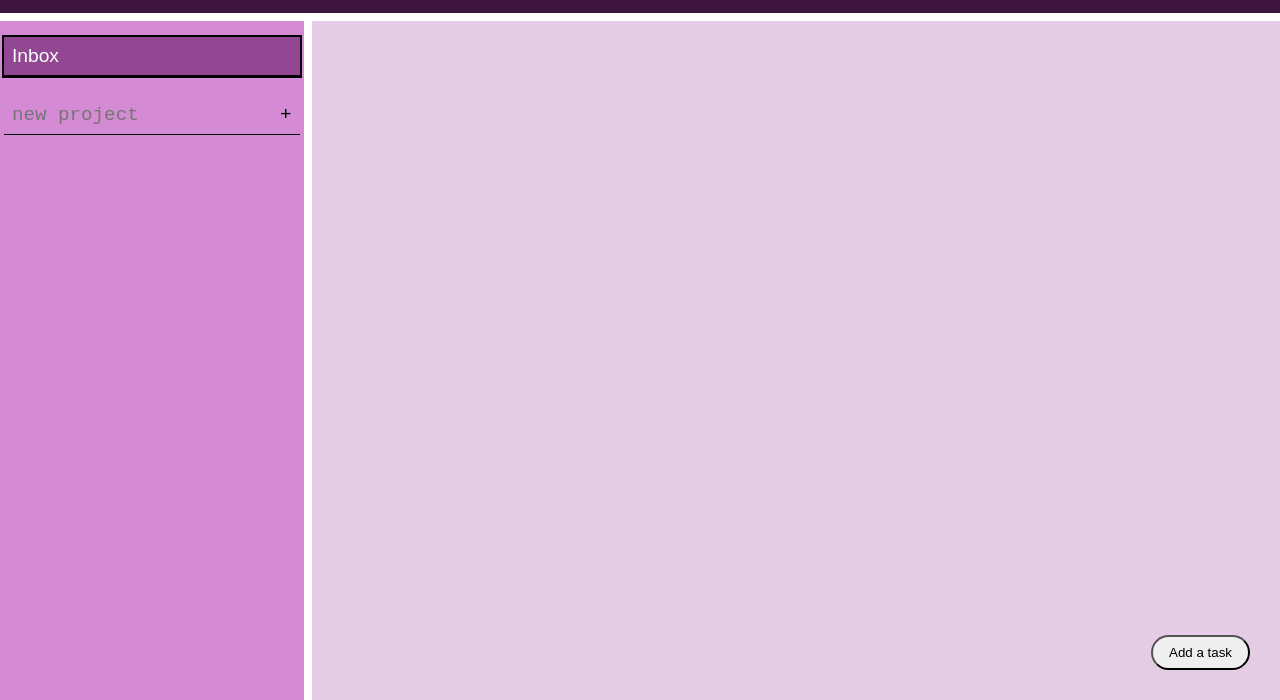
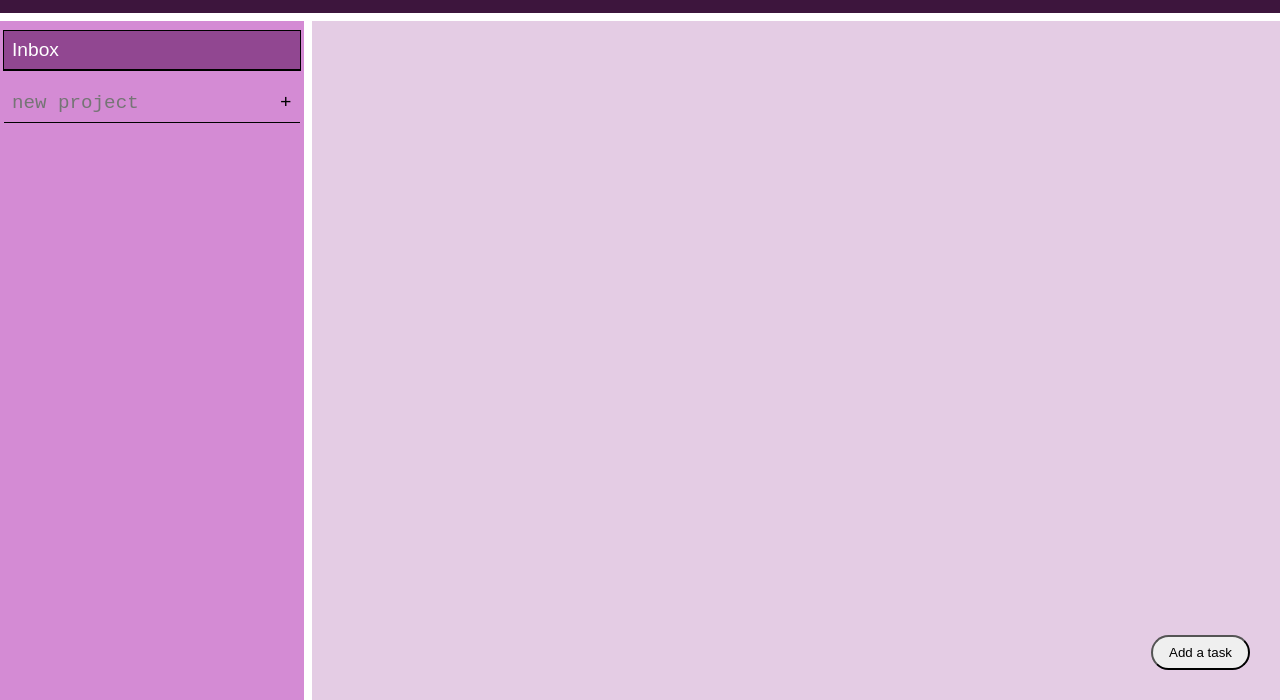
Before and after one commit to himanshi223/to-do-app, a website built with webpack: page src/template.html in a window 1280 px wide. Both pictures are taken after a click on the button "Inbox". Shown: the part 100-800 px from the top of the page. Built offline with nearby package versions, Linux system fonts and the light colour scheme; a web font is replaced by a local one.

Commit message:
Improve the mechanism to select projects
Tried to make the projects a tabbing system

```diff
--- a/src/add-form.js
+++ b/src/add-form.js
@@ -3,6 +3,5 @@ import createAddForm from "./create-form.js";
 
 export default function displayForm(){
     const dialog = document.querySelector("#add-task-dialog");
-    createAddForm();
     dialog.showModal();
 }
--- a/src/create-form.js
+++ b/src/create-form.js
@@ -1,9 +1,10 @@
 import { addTodo } from "./add-todo.js";
-import {getProjects} from "./projectManager.js";
+import { getProjects } from "./projectManager.js";
 
 export default function createAddForm(projectId){
     const dialog = document.querySelector("#add-task-dialog");
     dialog.textContent = "";
+
     const form = document.createElement("form");
     form.id = "add-task-form";
     form.classList.add("add-task-form");
@@ -27,7 +28,7 @@ export default function createAddForm(projectId){
         fieldContainer.classList.add("container");
         const fieldLabel = document.createElement("label");
         fieldLabel.textContent = field +"(required)";
-        fieldLabel.for = field;
+        fieldLabel.htmlFor = field;
         const fieldInput = document.createElement("input");
         fieldInput.id=field;
         fieldInput.type=type;
@@ -62,12 +63,13 @@ export default function createAddForm(projectId){
     projectLabel.textContent = "Project";
     const projectInput = document.createElement("select");
     projectInput.id = "project";
+
     const projectOptions = getProjects();
     projectOptions.forEach((element,key)=>{
         projectInput[key] = new Option(element.title,element.id);
-        console.log(projectId, element.key);
         if(projectId === element.key)
             projectInput.selectedIndex = key;
+        console.log(projectInput.selectedIndex, projectId, element.key)
     })
     projectContainer.appendChild(projectLabel);
     projectContainer.appendChild(projectInput);
--- a/src/display-projects.js
+++ b/src/display-projects.js
@@ -1,13 +1,17 @@
 import { getProjects, removeProject } from "./projectManager.js";
+import displayTodos from "./display-todos.js";
+import createAddForm from "./create-form.js";
 
-export default function renderProjects(){
+
+function renderProjects(id){
     const projects = document.querySelector("nav.projects");
     projects.textContent = "";
     const currentProjects = getProjects();
-    console.log(currentProjects);
+
     currentProjects.forEach((project)=>{
-        const buttonsContainer = document.createElement("div");
-        buttonsContainer.classList.add("button-container");
+        const tab = document.createElement("div");
+        tab.classList.add("button-container");
+        tab.dataset.id = project.key;
 
         const projectTitle = project.title;
         const projectButton = document.createElement("button");
@@ -15,7 +19,7 @@ export default function renderProjects(){
         projectButton.id = projectTitle;
         projectButton.dataset.id = project.key;
         projectButton.textContent = projectTitle;
-        buttonsContainer.appendChild(projectButton);
+        tab.appendChild(projectButton);
 
 
         const removeButton = document.createElement("button");
@@ -24,13 +28,31 @@ export default function renderProjects(){
         removeButton.dataset.id = project.key;
         removeButton.addEventListener("click", (e)=>{
             removeProject(e.target.dataset.id);
-            e.stopPropagation();
             renderProjects();
         });
         if(projectTitle!= "inbox")
-            buttonsContainer.appendChild(removeButton);
+            tab.appendChild(removeButton);
 
-        projects.appendChild(buttonsContainer);
+        projects.appendChild(tab);
+    });
+    const tabs = document.querySelectorAll("div.button-container>.project");
+        tabs.forEach(tab => {
+            tab.addEventListener("click",(e)=>{
+                tabs.forEach((tab)=>tab.parentNode.classList.remove("selected"));
+                select(e.target.parentNode);
+            });
+            if(id===tab.dataset.id){
+                select(tab.parentNode);
+            }
+    });
+}
 
-})
-};
+function select(tab){
+    console.log(tab);
+    tab.classList.add("selected");
+    displayTodos(tab.dataset.id);
+    tab.classList.add("selected");
+    createAddForm(tab.dataset.id);
+}
+
+export {renderProjects, select}
--- a/src/index.js
+++ b/src/index.js
@@ -3,37 +3,21 @@ import {addMethodsToTodo, addTodo} from "./add-todo.js";
 import createAddForm from "./create-form.js";
 import addForm from  "./add-form.js";
 import { setProjects, addNewProject, getProjects } from "./projectManager.js";
-import displayProjects from "./display-projects.js";
+import {renderProjects, select} from "./display-projects.js";
 import displayTodos from "./display-todos.js";
-import renderProjects from "./display-projects.js";
 
 
 window.addEventListener("load",()=>{
     setProjects();
     renderProjects();
+    const inbox = document.querySelector("nav .button-container");
+    select(inbox);
 
-    //display todos of inbox by default
-    const projects = getProjects();
-    displayTodos(projects[0].key);
+    const addTask = document.querySelector("#add-task-button");
+    addTask.addEventListener("click", ()=>{
+        addForm();
+    });
 
-    //set event listener for other projects
-    const tabs = document.querySelectorAll("nav button.project");
-    console.log(tabs);
-    tabs.forEach((tab)=>{
-        tab.classList.remove("selected");
-        tab.addEventListener("click",(e)=>{
-            console.log("clicked", e.target.dataset.id);
-            displayTodos(e.target.dataset.id);
-            createAddForm(e.target.dataset.id);
-            tabs.forEach((tab)=>tab.classList.remove("selected"));
-            tab.classList.add("selected");
-        })
-    })
-});
-
-const addTask = document.querySelector("#add-task-button");
-addTask.addEventListener("click", ()=>{
-    addForm();
 });
 
 const addProject = document.querySelector("#add-project-button");
@@ -45,6 +29,5 @@ addProject.addEventListener("click",(e)=>{
         const title = document.querySelector("#project-title");
         addNewProject(title.value);
         projectForm.reset();
-        displayProjects();
     }
 });
--- a/src/projectManager.js
+++ b/src/projectManager.js
@@ -1,5 +1,5 @@
 import { addMethodsToTodo } from "./add-todo.js";
-import renderProjects from "./display-projects.js";
+import {renderProjects} from "./display-projects.js";
 import displayTodos from "./display-todos.js";
 
 class Project{
@@ -35,7 +35,7 @@ function addNewProject(title, color){
     const project = new Project(title, color);
     projects[id] = project;
     updateProjects();
-    renderProjects();
+    renderProjects(id);
 }
 
 function getProjects(){
--- a/src/styles.css
+++ b/src/styles.css
@@ -49,7 +49,7 @@ aside.sidebar form>input{
 aside.sidebar nav>.button-container {
     display: flex;
     justify-content: space-between;
-    align-items: center;
+    align-items: stretch;
 }
 
 aside.sidebar .button-container>button.project {
@@ -57,12 +57,14 @@ aside.sidebar .button-container>button.project {
     flex: 1;
 }
 
-aside.sidebar nav button.selected {
+aside.sidebar nav div.selected {
     background-color: rgb(145, 71, 145);
     color: white;
+    outline: none;
 }
 
-aside.sidebar button.selected+button {
+
+aside.sidebar div.selected button {
     background-color: rgb(145, 71, 145);
     color: white;
 }
@@ -77,7 +79,6 @@ aside.sidebar button.selected+button {
 }
 
 aside.sidebar button, aside.sidebar form input{
-    margin-top: 6px;
     font-size: 1.2rem;
     text-align: left;
     border: none;
@@ -168,7 +169,7 @@ main #add-task-button{
 }
 
 button:focus {
-    outline: 2px solid black;
+    outline: 1px solid black;
 }
 
 button:hover {
```
